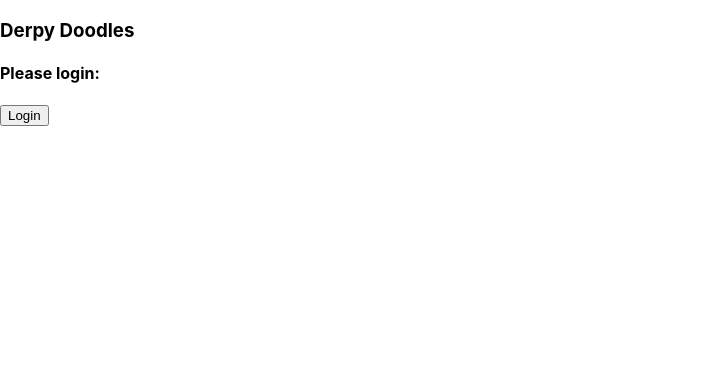
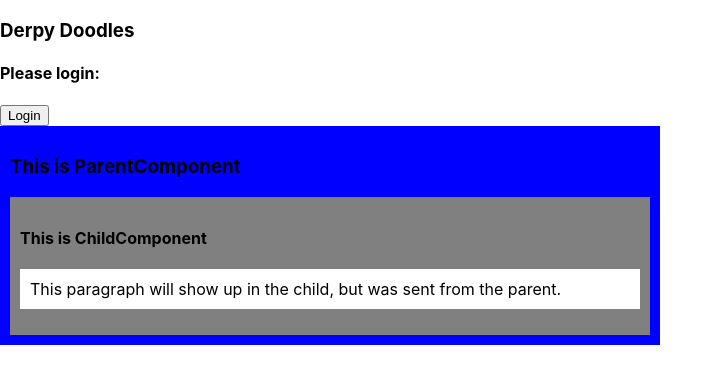
Before and after one commit to TheMartinCrabtree/ReactiveDoodles, a React (Create React App) app: page / in a window 1280 px wide. Shown: the top 384 px of the page, without its empty margins (0-723 px from the left). Built offline with nearby package versions, Linux system fonts and the light colour scheme.

Commit message:
there's a bunch of testing stuff for props.children

```diff
--- a/src/App.css
+++ b/src/App.css
@@ -2,10 +2,7 @@
   text-align: center;
 }
 
-.App-logo {
-  height: 40vmin;
-  pointer-events: none;
-}
+
 
 @media (prefers-reduced-motion: no-preference) {
   .App-logo {
--- /dev/null
+++ b/src/ChildComponent.js
@@ -0,0 +1,14 @@
+import React from 'react';
+
+const ChildComponent=(props)=>{
+
+    return(
+        <div style={{ backgroundColor: 'grey', padding: '10px' }} >
+            <h4> This is ChildComponent </h4>
+            { props.children }
+        </div>
+
+    );
+}
+
+export default ChildComponent;
--- a/src/Login.js
+++ b/src/Login.js
@@ -1,4 +1,5 @@
 import React, { useEffect } from 'react';
+import ParentComponent from './ParentComponent';
 
 const Login=(props)=>{
     useEffect(()=>{
@@ -7,10 +8,16 @@ const Login=(props)=>{
     [])
 
     return(
+        // <section>
+        //     <h4>Please login:</h4>
+        //     <button id="login" onClick={()=>props.setLoginVerified(true)} >Login</button>
+        // </section>
         <section>
-            <h4>Please login:</h4>
-            <button id="login" onClick={()=>props.setLoginVerified(true)} >Login</button>
-        </section>
+        <h4>Please login:</h4>
+        <button id="login" onClick={()=>props.setLoginVerified(true)} >Login</button>
+
+        <ParentComponent />
+    </section>
     );
 }
 
--- /dev/null
+++ b/src/ParentComponent.js
@@ -0,0 +1,19 @@
+import React from 'react';
+import ChildComponent from './ChildComponent'
+
+const ParentComponent=()=>{
+
+    return(
+        <div style={{ backgroundColor: 'blue', padding: '10px', width: '50vw' }} >
+            <h3>This is ParentComponent</h3>
+            <ChildComponent>
+                <p style={{ backgroundColor: 'white', padding: '10px' }} >
+                    This paragraph will show up in the child, but was sent from the parent.
+                </p>
+            </ChildComponent>
+
+        </div>
+    );
+}
+
+export default ParentComponent;
```
Also changed, not shown: 1 other file (tests, documents, lock files or other folders).
